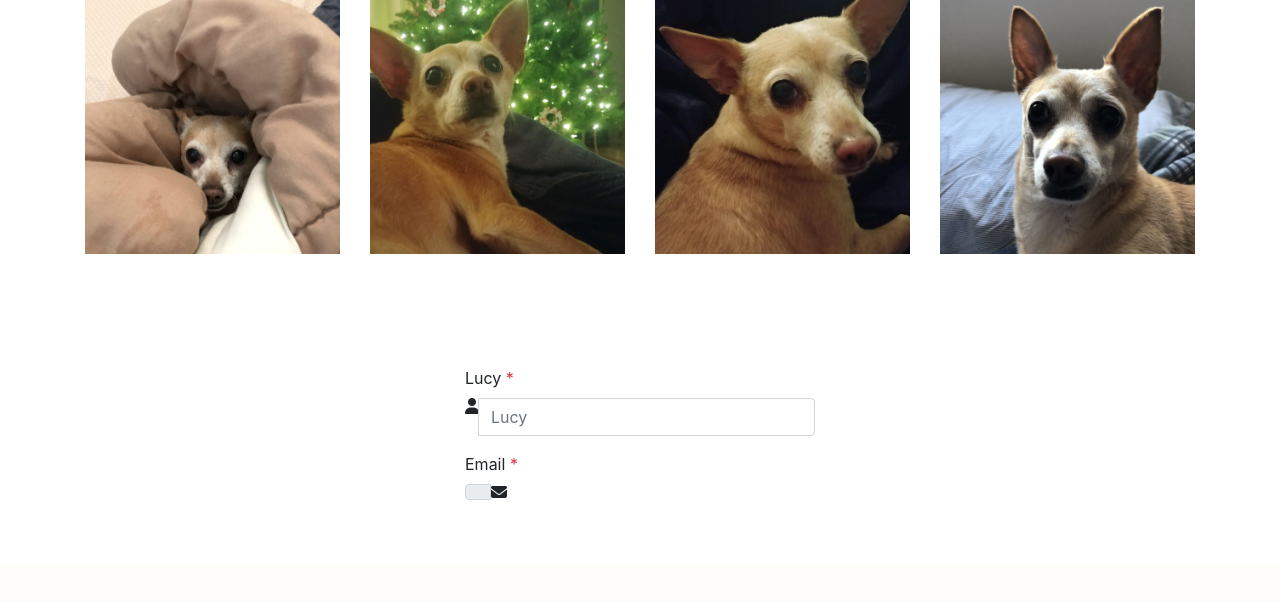
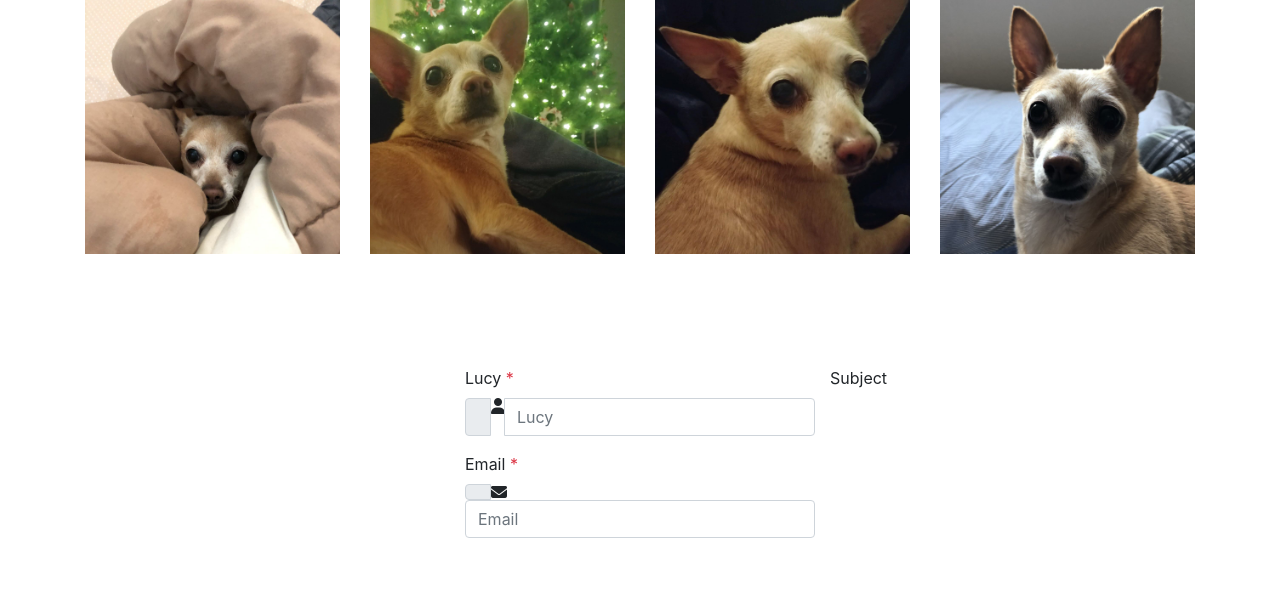
Before and after one commit to johnwilliamdunn/my-pwp-johndunn, a PHP site: page / in a window 1280 px wide. Shown: the part 782-1384 px from the top of the page. Before the commit the page ends 1282 px from the top, so only its background shows below. Run offline with PHP 8.4, Linux system fonts and the light colour scheme; some libraries are stand-ins or nearby versions.

Commit message:
adding contact form

```diff
--- a/public_html/index.php
+++ b/public_html/index.php
@@ -103,7 +103,7 @@
 				</div>
 			</div>
 			</section>
-<!--		contact form sectiobn-->
+<!--		contact form section-->
 		<section class="py-5">
 			<div class="container">
 				<div class="row">
@@ -113,7 +113,7 @@
 								<label for="contactLucy">Lucy <span class="text-danger">*</span></label>
 								<div class="input-group">
 									<div class="input-group-prepend">
-										<span class="input-gropu-text"></span>
+										<span class="input-group-text"></span>
 										<i class="fa fa-user" aria-hidden="true"></i>
 									</div>
 									<input type="text" class="form-control" id="contactLucy" name="contactLucy" placeholder="Lucy">
@@ -127,8 +127,11 @@
 										<i class="fa fa-envelope" aria-hidden="true"></i>
 									</div>
 								</div>
-
+								<input type="email" class="form-control" id="contactLucyEmail" name="contactLucyEmail" placeholder="Email">
 							</div>
+					</div>
+					<div class="form-group">
+						<label for="contactLucySubject">Subject</label>
 					</div>
 				</div>
 			</div>
```
